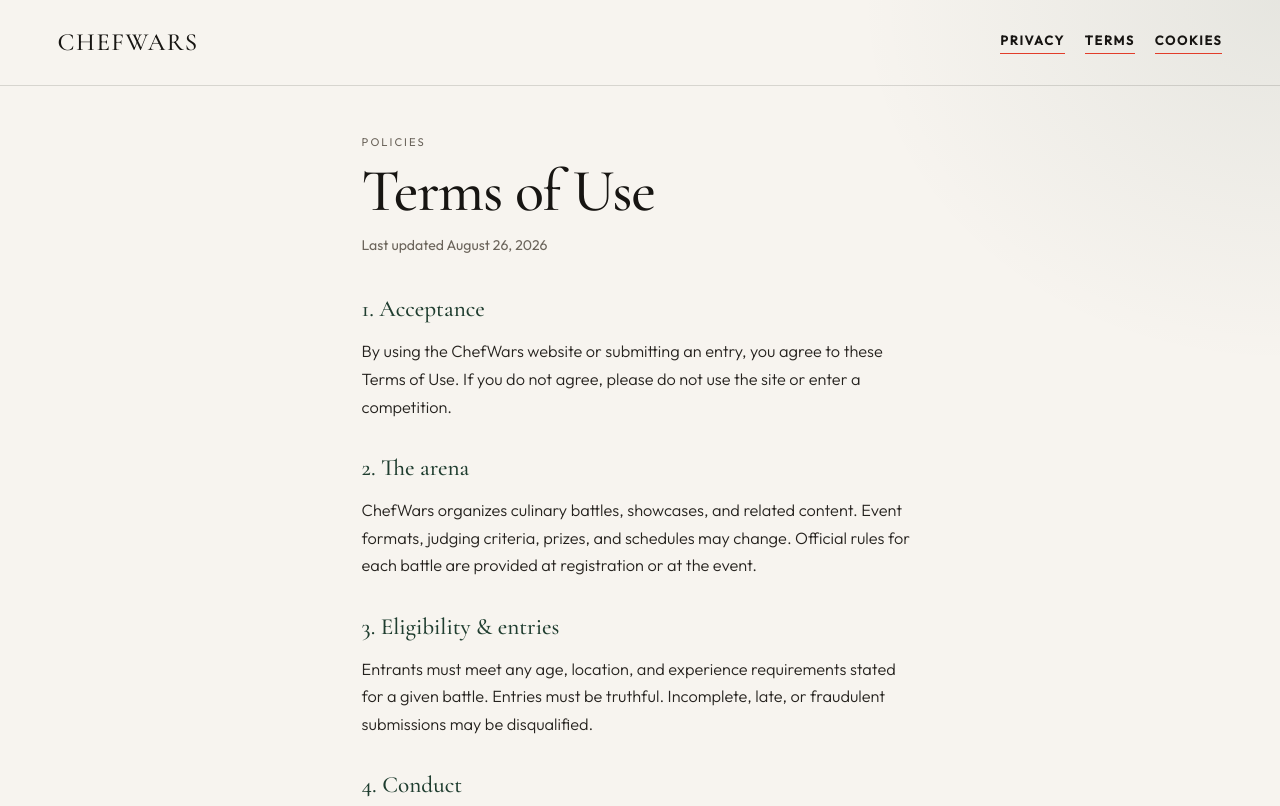
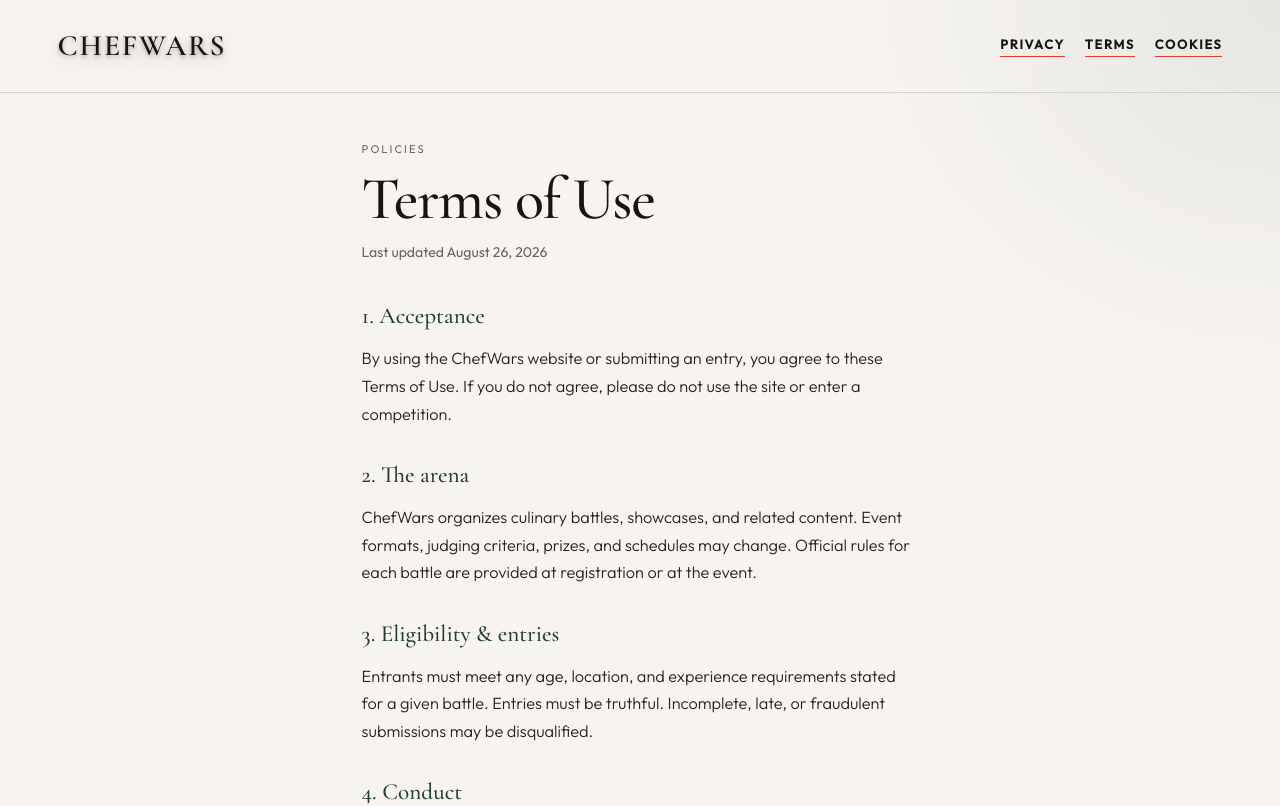
Before and after one commit to Alex-Inems/chefwars, a Next.js app: page /terms in a window 1280 px wide. Shown: the top 806 px of the page. Built offline with nearby package versions, Linux system fonts and the light colour scheme.

Commit message:
first commit

```diff
--- a/app/globals.css
+++ b/app/globals.css
@@ -123,14 +123,18 @@
 
 .nav-mark {
   font-family: var(--font-display), Georgia, serif;
-  font-size: clamp(1.15rem, 3.5vw, 1.55rem);
-  font-weight: 500;
+  font-size: clamp(1.35rem, 4vw, 1.85rem);
+  font-weight: 600;
   letter-spacing: 0.06em;
   text-transform: uppercase;
   color: var(--ink);
   text-decoration: none;
   white-space: nowrap;
   flex-shrink: 0;
+  text-shadow:
+    0 2px 4px rgba(0, 0, 0, 0.28),
+    0 6px 18px rgba(0, 0, 0, 0.22),
+    0 0 1px rgba(247, 244, 239, 0.8);
 }
 
 .nav-links {
@@ -173,13 +177,17 @@
 .brand {
   margin: 0;
   font-family: var(--font-display), Georgia, serif;
-  font-weight: 500;
+  font-weight: 600;
   font-size: clamp(2.75rem, 14vw, 7.25rem);
   line-height: 0.9;
   letter-spacing: -0.02em;
   color: var(--ink);
   text-wrap: balance;
   max-width: 100%;
+  text-shadow:
+    0 3px 6px rgba(0, 0, 0, 0.3),
+    0 10px 28px rgba(0, 0, 0, 0.24),
+    0 0 1px rgba(247, 244, 239, 0.75);
 }
 
 .headline {
--- a/components/Hero.tsx
+++ b/components/Hero.tsx
@@ -80,17 +80,6 @@
         <a className="nav-mark" href="/">
           ChefWars
         </a>
-        <ul className="nav-links">
-          <li>
-            <a href="#battles">Battles</a>
-          </li>
-          <li>
-            <a href="#chefs">Chefs</a>
-          </li>
-          <li>
-            <a href="#join">Join</a>
-          </li>
-        </ul>
       </header>
 
       <section className="hero-copy" aria-live="polite">
```
